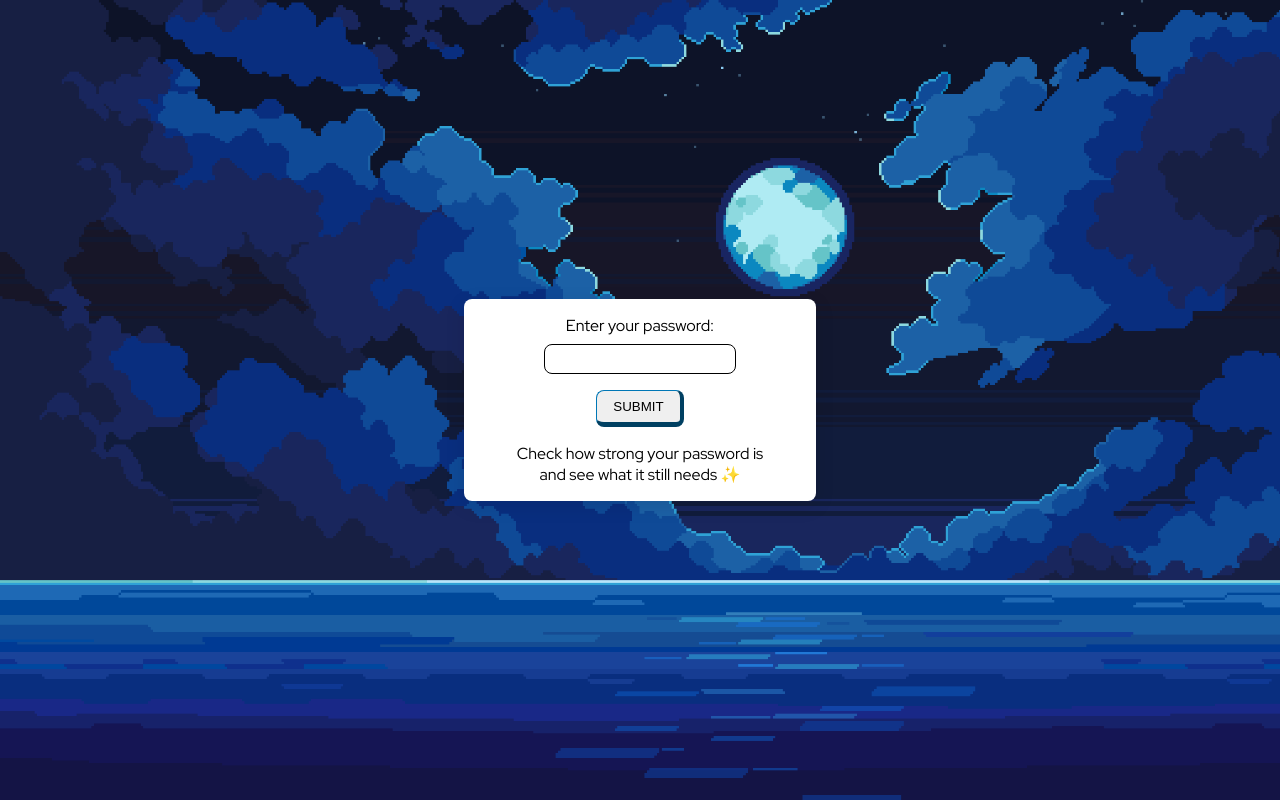
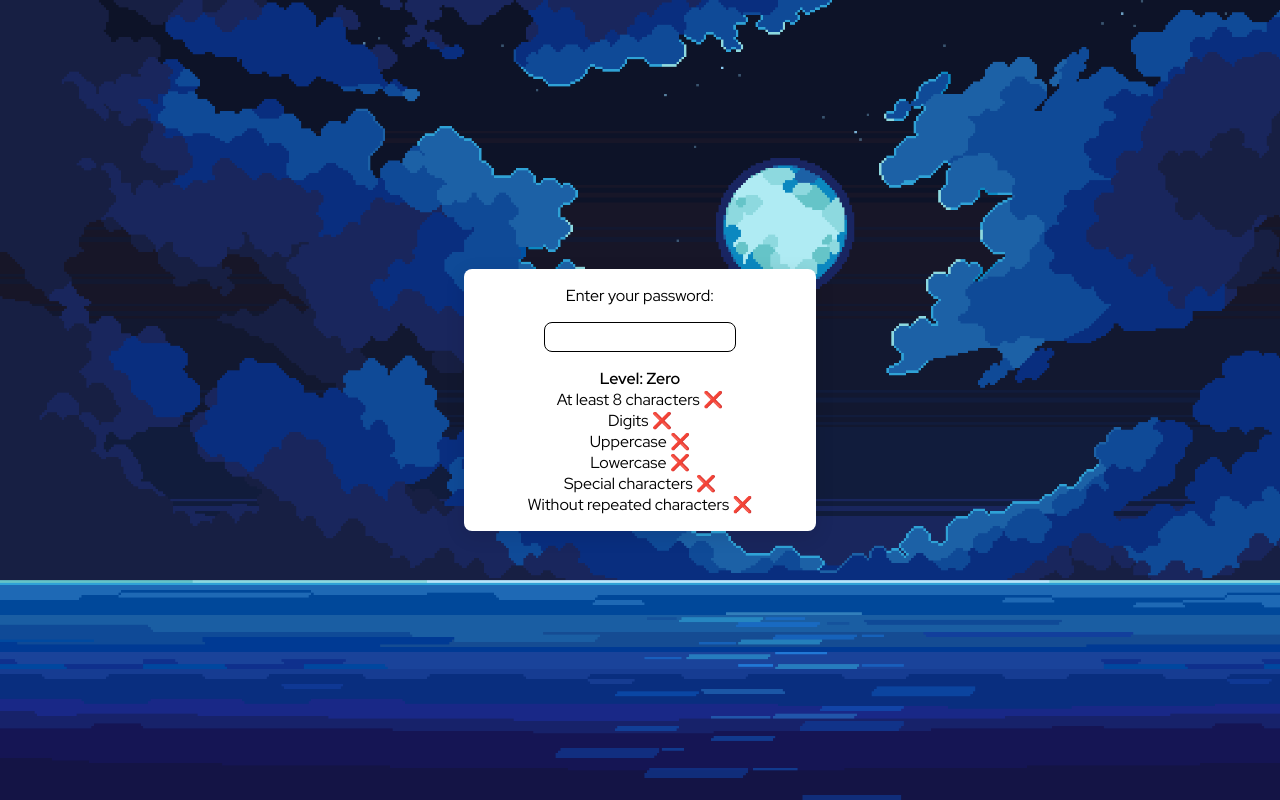
Before and after one commit to lorena-front/password-validation, a website: page index.html in a window 1280 px wide. Drawn offline with Linux system fonts and the light colour scheme.

Commit message:
Modify index.html to replace button element with an unordered list for password strength feedback and update script.js to target these new elements for dynamic updates

```diff
--- a/assets/style.css
+++ b/assets/style.css
@@ -34,7 +34,7 @@ body {
 }
 
 input {
-    margin: 0.5rem 0 0 0;
+    margin: 1rem 0 1rem 0;
     border-radius: 0.5rem;
     border: 1px solid black;
     padding: 0.4rem;
--- a/index.html
+++ b/index.html
@@ -16,16 +16,23 @@
         <div class="card">
             <label for="passwordInput">Enter your password:</label>
             <input type="text" name="passwordInput" id="passwordInput">
-            <button type="button" onclick="passwordValidation()">Submit</button>
-            <div class="outputContent"></div>
-            <div class="outputList">
-                <p>
-                    Check how strong your password is <br>
-                    and see what it still needs ✨
-                </p>
-            </div>
+            <!-- <button type="button" onclick="passwordValidation()">Submit</button> -->
+            <div class="outputContent"><p>Level: Zero</p></div>
+            <ul class="outputList">
+                <li id="length">At least 8 characters <span>❌</span></li>
+                <li id="digit">Digits <span>❌</span></li>
+                <li id="uppercase">Uppercase <span>❌</span></li>
+                <li id="lowercase">Lowercase <span>❌</span></li>
+                <li id="special">Special characters <span>❌</span></li>
+                <li id="repeat">Without repeated characters <span>❌</span></li>
+            </ul>
         </div>
     </main>
+
+    <!-- <p>
+        Check how strong your password is <br>
+        and see what it still needs ✨
+    </p> -->
 
     <script src="./script.js"></script>
 </body>
--- a/script.js
+++ b/script.js
@@ -1,64 +1,61 @@
 const outputList = document.querySelector('.outputList');
 const outputContent = document.querySelector('.outputContent');
-
-function messageLi(message) {
-    const newLi = document.createElement('li');
-    newLi.textContent = message;
-    outputList.append(newLi);
-};
+const lengthItem = document.querySelector('#length span');
+const digitItem = document.querySelector('#digit span');
+const uppercaseItem = document.querySelector('#uppercase span');
+const lowercaseItem = document.querySelector('#lowercase span');
+const specialItem = document.querySelector('#special span');
+const repeatItem = document.querySelector('#repeat span');
 
 function messagePassword(message) {
     outputContent.innerHTML = message;
 };
 
-function passwordValidation() {
-    const passwordInput = document.getElementById('passwordInput');
-    const inputPassword = passwordInput.value;
-    const password = inputPassword.trim();
+function passwordValidation(password) {
+    // password.trim();
 
     if (password.length <= 0) {
-        outputList.innerHTML = '';
-        messagePassword("Please, write something!");
+        repeatItem.textContent = '❌';
+        lowercaseItem.textContent = '❌';
+        messagePassword("Level: Zero")
         return;
     }
 
     let strongPoints = 0;
 
-    outputList.innerHTML = '';
-
     if (password.length >= 8) {
         strongPoints += 1;
-        messageLi("There's at least 8 characters ✅");
+        lengthItem.textContent = '✅';
     } else {
-        messageLi("Needs at least 8 characters ❌");
+        lengthItem.textContent = '❌';
     }
 
     if (/\d/.test(password)) {
         strongPoints += 1;
-        messageLi("Digits ✅");
+        digitItem.textContent = '✅';
     } else {
-        messageLi("Needs at least a digit ❌")
+        digitItem.textContent = '❌';
     }
 
     if (/[A-Z]/.test(password)) {
         strongPoints += 1;
-        messageLi("Uppercase ✅");
+        uppercaseItem.textContent = '✅';
     }  else {
-        messageLi("Needs at least an uppercase character ❌");
+         uppercaseItem.textContent = '❌';
     }
 
     if (/[a-z]/.test(password)) {
         strongPoints += 1;
-        messageLi("Lowercase ✅");
+        lowercaseItem.textContent = '✅';
     }  else {
-        messageLi("Needs at least a lowercase character ❌");
+        lowercaseItem.textContent = '❌';
     }
 
     if (/[!@#$%^&*]/.test(password)) {
         strongPoints += 1;
-        messageLi("Special Characters ✅");
+        specialItem.textContent = '✅';
     } else {
-        messageLi("Needs at least a special character ❌");
+        specialItem.textContent = '❌';
     }
 
     let hasRepeated = false;
@@ -71,9 +68,9 @@ function passwordValidation() {
     }
 
     if (hasRepeated) {
-        messageLi("Repeated characters ❌");
+        repeatItem.textContent = '❌';
     } else {
-        messageLi("Without repeated characters ✅");
+        repeatItem.textContent = '✅';
     }
 
     if (strongPoints === 0) {
@@ -95,4 +92,10 @@ function passwordValidation() {
     // return strongPoints;
 };
 
+const passwordInput = document.getElementById('passwordInput');
+
+passwordInput.addEventListener('input', () => {
+    passwordValidation(passwordInput.value);
+});
+
 // module.exports = passwordValidation;
```
